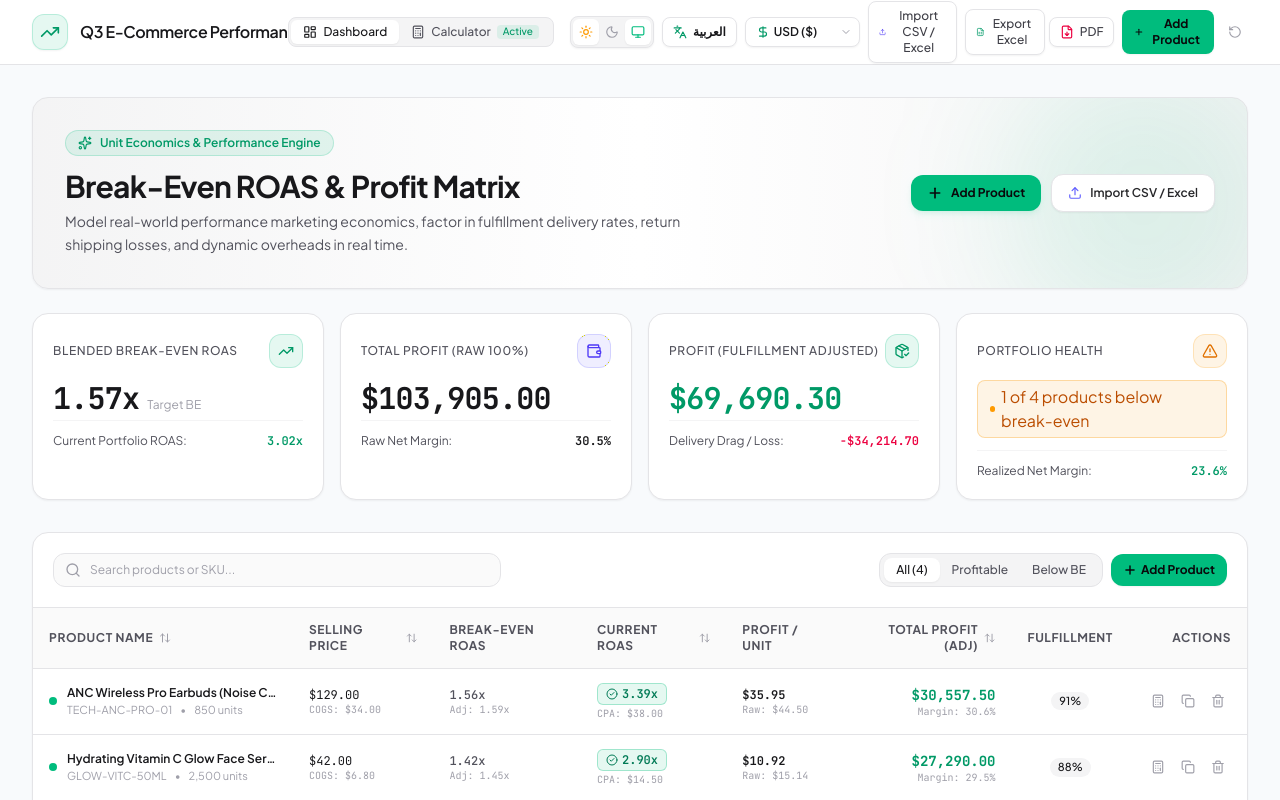
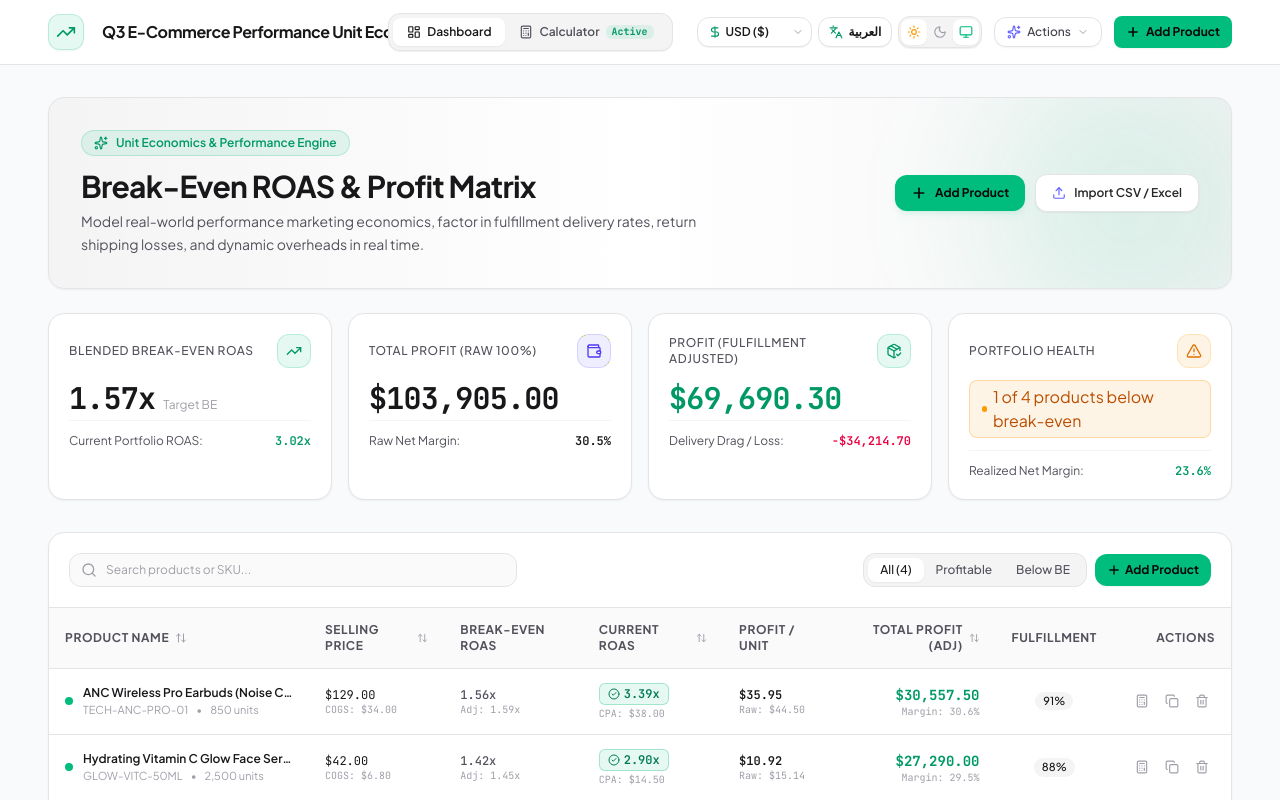
Before and after one commit to Mostafa-Elmoalem/roas-unit-economics-calculator, a React (Vite) app: page / in a window 1280 px wide. Shown: the top 800 px of the page. Built offline with nearby package versions, Linux system fonts and the light colour scheme.

Commit message:
feat(ui): redesign header with fluid layout, unified action menu, and expansive spacing

```diff
--- a/src/App.tsx
+++ b/src/App.tsx
@@ -18,14 +18,14 @@ const AppContent: React.FC = () => {
 
   return (
     <div className={`min-h-screen ${tokens.bg.app} ${tokens.text.primary} flex flex-col selection:bg-emerald-500/25 selection:text-emerald-600 dark:selection:text-emerald-300 transition-colors duration-200`}>
-      {/* Top Fixed Header */}
+      {/* Fluid Header */}
       <Header
         onOpenImportModal={() => setIsImportModalOpen(true)}
         onOpenAddModal={() => setIsAddModalOpen(true)}
       />
 
-      {/* Main Content Area */}
-      <main className="flex-1 max-w-7xl w-full mx-auto px-4 sm:px-6 lg:px-8 py-6 sm:py-8">
+      {/* Fluid Main Content Area */}
+      <main className="flex-1 w-full max-w-[1600px] mx-auto px-4 sm:px-6 lg:px-8 xl:px-12 py-6 sm:py-8 transition-all">
         {view === 'dashboard' ? (
           <MainDashboard
             onOpenAddModal={() => setIsAddModalOpen(true)}
@@ -36,9 +36,9 @@ const AppContent: React.FC = () => {
         )}
       </main>
 
-      {/* Footer */}
+      {/* Fluid Footer */}
       <footer className={`border-t ${tokens.border.default} ${tokens.bg.footer} py-6 text-xs ${tokens.text.muted} transition-colors duration-200`}>
-        <div className="max-w-7xl mx-auto px-4 sm:px-6 lg:px-8 flex flex-col sm:flex-row items-center justify-between gap-4">
+        <div className="w-full max-w-[1600px] mx-auto px-4 sm:px-6 lg:px-8 xl:px-12 flex flex-col sm:flex-row items-center justify-between gap-4">
           <div className="flex items-center gap-2">
             <span className="w-2 h-2 rounded-full bg-emerald-500 dark:bg-emerald-400" />
             <span className={`${tokens.text.secondary} font-medium`}>
--- a/src/components/common/CurrencySelector.tsx
+++ b/src/components/common/CurrencySelector.tsx
@@ -1,5 +1,6 @@
 import React from 'react';
 import { useApp } from '../../context/AppContext';
+import { tokens } from '../../theme/tokens';
 import type { Currency } from '../../types';
 import { DollarSign, ChevronDown } from 'lucide-react';
 
@@ -19,20 +20,20 @@ export const CurrencySelector: React.FC = () => {
 
   return (
     <div className="relative inline-block">
-      <div className="flex items-center gap-1 bg-white dark:bg-[#18181b] border border-zinc-200 dark:border-[#27272a] hover:border-zinc-300 dark:hover:border-[#3f3f46] rounded-lg px-2.5 py-1.5 transition-colors shadow-xs">
-        <DollarSign className="w-3.5 h-3.5 text-emerald-600 dark:text-emerald-400 shrink-0" />
+      <div className={`flex items-center gap-1 ${tokens.bg.surface} border ${tokens.border.default} ${tokens.border.hover} rounded-xl px-2.5 py-1.5 transition-colors shadow-2xs`}>
+        <DollarSign className={`w-3.5 h-3.5 ${tokens.status.profit.text} shrink-0`} />
         <select
           value={currency}
           onChange={(e) => setCurrency(e.target.value as Currency)}
-          className="bg-transparent text-xs font-semibold text-zinc-900 dark:text-[#f4f4f5] outline-none cursor-pointer appearance-none pr-4 rtl:pl-4 rtl:pr-0"
+          className={`bg-transparent text-xs font-semibold ${tokens.text.primary} outline-none cursor-pointer appearance-none pr-4 rtl:pl-4 rtl:pr-0`}
         >
           {CURRENCIES.map((c) => (
-            <option key={c.code} value={c.code} className="bg-white dark:bg-[#18181b] text-zinc-900 dark:text-[#f4f4f5]">
+            <option key={c.code} value={c.code} className={`${tokens.bg.surface} ${tokens.text.primary}`}>
               {c.label}
             </option>
           ))}
         </select>
-        <ChevronDown className="w-3 h-3 text-zinc-400 dark:text-[#71717a] absolute right-2 rtl:left-2 rtl:right-auto pointer-events-none" />
+        <ChevronDown className={`w-3 h-3 ${tokens.text.muted} absolute right-2 rtl:left-2 rtl:right-auto pointer-events-none`} />
       </div>
     </div>
   );
--- /dev/null
+++ b/src/components/common/DataActionsMenu.tsx
@@ -0,0 +1,149 @@
+import React, { useState, useRef, useEffect } from 'react';
+import { useTranslation } from 'react-i18next';
+import { useApp } from '../../context/AppContext';
+import { exportPortfolioToExcel } from '../../lib/excelExport';
+import { exportElementToPDF } from '../../lib/pdfExport';
+import { tokens } from '../../theme/tokens';
+import {
+  Upload,
+  FileSpreadsheet,
+  FileDown,
+  RotateCcw,
+  ChevronDown,
+  Sparkles,
+} from 'lucide-react';
+
+interface DataActionsMenuProps {
+  onOpenImportModal: () => void;
+}
+
+export const DataActionsMenu: React.FC<DataActionsMenuProps> = ({
+  onOpenImportModal,
+}) => {
+  const { t } = useTranslation();
+  const { projectName, products, currency, resetToDemoData, view, activeProduct } =
+    useApp();
+
+  const [isOpen, setIsOpen] = useState(false);
+  const [isExportingPDF, setIsExportingPDF] = useState(false);
+  const menuRef = useRef<HTMLDivElement>(null);
+
+  // Close on outside click
+  useEffect(() => {
+    const handleClickOutside = (e: MouseEvent) => {
+      if (menuRef.current && !menuRef.current.contains(e.target as Node)) {
+        setIsOpen(false);
+      }
+    };
+    const handleKeyDown = (e: KeyboardEvent) => {
+      if (e.key === 'Escape') setIsOpen(false);
+    };
+
+    if (isOpen) {
+      document.addEventListener('mousedown', handleClickOutside);
+      document.addEventListener('keydown', handleKeyDown);
+    }
+    return () => {
+      document.removeEventListener('mousedown', handleClickOutside);
+      document.removeEventListener('keydown', handleKeyDown);
+    };
+  }, [isOpen]);
+
+  const handleExportExcel = () => {
+    exportPortfolioToExcel(projectName, products, currency);
+    setIsOpen(false);
+  };
+
+  const handleExportPDF = async () => {
+    setIsExportingPDF(true);
+    await exportElementToPDF(
+      'main-content-view',
+      view === 'dashboard'
+        ? `${projectName}_Dashboard_Report`
+        : `${activeProduct?.name || 'Product'}_Unit_Economics`
+    );
+    setIsExportingPDF(false);
+    setIsOpen(false);
+  };
+
+  const handleResetDemo = () => {
+    if (confirm(t('common.resetConfirm'))) {
+      resetToDemoData();
+    }
+    setIsOpen(false);
+  };
+
+  return (
+    <div className="relative" ref={menuRef}>
+      <button
+        onClick={() => setIsOpen(!isOpen)}
+        className={`flex items-center gap-1.5 ${tokens.buttons.secondary} px-3 py-1.5 rounded-xl text-xs font-medium cursor-pointer transition`}
+        title={t('common.actions')}
+      >
+        <Sparkles className="w-3.5 h-3.5 text-indigo-500 dark:text-indigo-400" />
+        <span className="hidden sm:inline">{t('common.actions')}</span>
+        <ChevronDown
+          className={`w-3 h-3 ${tokens.text.muted} transition-transform duration-200 ${
+            isOpen ? 'rotate-180' : ''
+          }`}
+        />
+      </button>
+
+      {isOpen && (
+        <div className={`absolute right-0 rtl:left-0 rtl:right-auto mt-2 w-56 rounded-2xl ${tokens.bg.surface} border ${tokens.border.default} p-1.5 shadow-2xl z-50 animate-in fade-in zoom-in-95 duration-150`}>
+          {/* Import option */}
+          <button
+            onClick={() => {
+              onOpenImportModal();
+              setIsOpen(false);
+            }}
+            className={`w-full flex items-center gap-2.5 px-3 py-2 text-xs font-medium rounded-xl text-zinc-700 dark:text-zinc-300 hover:${tokens.bg.hover} hover:${tokens.text.primary} transition text-left rtl:text-right cursor-pointer`}
+          >
+            <Upload className="w-4 h-4 text-indigo-500 dark:text-indigo-400" />
+            <div className="flex-1">
+              <p className="font-semibold">{t('common.importCSV')}</p>
+            </div>
+          </button>
+
+          {/* Export Excel option */}
+          <button
+            onClick={handleExportExcel}
+            className={`w-full flex items-center gap-2.5 px-3 py-2 text-xs font-medium rounded-xl text-zinc-700 dark:text-zinc-300 hover:${tokens.bg.hover} hover:${tokens.text.primary} transition text-left rtl:text-right cursor-pointer`}
+          >
+            <FileSpreadsheet className="w-4 h-4 text-emerald-600 dark:text-emerald-400" />
+            <div className="flex-1">
+              <p className="font-semibold">{t('common.exportExcel')}</p>
+            </div>
+          </button>
+
+          {/* Export PDF option */}
+          <button
+            onClick={handleExportPDF}
+            disabled={isExportingPDF}
+            className={`w-full flex items-center gap-2.5 px-3 py-2 text-xs font-medium rounded-xl text-zinc-700 dark:text-zinc-300 hover:${tokens.bg.hover} hover:${tokens.text.primary} transition text-left rtl:text-right cursor-pointer disabled:opacity-50`}
+          >
+            <FileDown className="w-4 h-4 text-rose-500 dark:text-rose-400" />
+            <div className="flex-1">
+              <p className="font-semibold">
+                {isExportingPDF ? t('common.exporting') : t('common.exportPDF')}
+              </p>
+            </div>
+          </button>
+
+          <div className={`my-1 border-t ${tokens.border.subtle}`} />
+
+          {/* Reset Demo Data */}
+          <button
+            onClick={handleResetDemo}
+            className={`w-full flex items-center gap-2.5 px-3 py-2 text-xs font-medium rounded-xl text-rose-600 dark:text-rose-400 hover:bg-rose-50 dark:hover:bg-rose-500/10 transition text-left rtl:text-right cursor-pointer`}
+          >
+            <RotateCcw className="w-4 h-4" />
+            <div className="flex-1">
+              <p className="font-semibold">{t('common.resetDemo')}</p>
+            </div>
+          </button>
+        </div>
+      )}
+    </div>
+  );
+};
--- a/src/components/common/Header.tsx
+++ b/src/components/common/Header.tsx
@@ -4,17 +4,13 @@ import { useApp } from '../../context/AppContext';
 import { CurrencySelector } from './CurrencySelector';
 import { LanguageSelector } from './LanguageSelector';
 import { ThemeToggle } from './ThemeToggle';
-import { exportPortfolioToExcel } from '../../lib/excelExport';
-import { exportElementToPDF } from '../../lib/pdfExport';
+import { DataActionsMenu } from './DataActionsMenu';
+import { Button } from '../ui/button';
 import { tokens } from '../../theme/tokens';
 import {
   Calculator,
   LayoutDashboard,
   Plus,
-  Upload,
-  FileSpreadsheet,
-  FileDown,
-  RotateCcw,
   Check,
   Edit2,
   TrendingUp,
@@ -36,15 +32,11 @@ export const Header: React.FC<HeaderProps> = ({
     setProjectName,
     view,
     setView,
-    products,
-    currency,
-    resetToDemoData,
     activeProduct,
   } = useApp();
 
   const [isEditingTitle, setIsEditingTitle] = useState(false);
   const [tempTitle, setTempTitle] = useState(projectName);
-  const [isExportingPDF, setIsExportingPDF] = useState(false);
 
   const handleSaveTitle = () => {
     if (tempTitle.trim()) {
@@ -53,27 +45,12 @@ export const Header: React.FC<HeaderProps> = ({
     setIsEditingTitle(false);
   };
 
-  const handleExportExcel = () => {
-    exportPortfolioToExcel(projectName, products, currency);
-  };
-
-  const handleExportPDF = async () => {
-    setIsExportingPDF(true);
-    await exportElementToPDF(
-      'main-content-view',
-      view === 'dashboard'
-        ? `${projectName}_Dashboard_Report`
-        : `${activeProduct?.name || 'Product'}_Unit_Economics`
-    );
-    setIsExportingPDF(false);
-  };
-
   return (
     <header className={`sticky top-0 z-30 ${tokens.bg.header} backdrop-blur-md border-b ${tokens.border.default} transition-colors duration-200`}>
-      <div className="max-w-7xl mx-auto px-4 sm:px-6 lg:px-8">
-        <div className="flex items-center justify-between h-16 gap-2 sm:gap-4">
-          {/* Left: Brand & Editable Project Name */}
-          <div className="flex items-center gap-2.5 sm:gap-3 min-w-0">
+      <div className="w-full max-w-[1600px] mx-auto px-4 sm:px-6 lg:px-8 xl:px-12">
+        <div className="flex items-center justify-between h-16 gap-3 sm:gap-6">
+          {/* Left: Brand & Workspace Title */}
+          <div className="flex items-center gap-3 min-w-0">
             <div
               onClick={() => setView('dashboard')}
               className={`flex items-center justify-center w-9 h-9 rounded-xl ${tokens.status.profit.bg} border ${tokens.status.profit.border} ${tokens.status.profit.text} cursor-pointer hover:opacity-90 transition shadow-xs shrink-0`}
@@ -90,12 +67,12 @@ export const Header: React.FC<HeaderProps> = ({
                     value={tempTitle}
                     onChange={(e) => setTempTitle(e.target.value)}
                     onKeyDown={(e) => e.key === 'Enter' && handleSaveTitle()}
-                    className={`${tokens.bg.input} border border-emerald-500/50 rounded-md px-2.5 py-1 text-sm font-semibold ${tokens.text.primary} focus:outline-none focus:ring-1 focus:ring-emerald-500 min-w-[180px] sm:min-w-[220px]`}
+                    className={`${tokens.bg.input} border border-emerald-500/50 rounded-xl px-2.5 py-1 text-xs font-semibold ${tokens.text.primary} focus:outline-none focus:ring-1 focus:ring-emerald-500 min-w-[160px] sm:min-w-[220px]`}
                     autoFocus
                   />
                   <button
                     onClick={handleSaveTitle}
-                    className="p-1 rounded-md bg-emerald-500 text-black hover:bg-emerald-400 transition"
+                    className="p-1.5 rounded-lg bg-emerald-500 text-black hover:bg-emerald-400 transition cursor-pointer"
                   >
                     <Check className="w-3.5 h-3.5" />
                   </button>
@@ -106,22 +83,23 @@ export const Header: React.FC<HeaderProps> = ({
                     setTempTitle(projectName);
                     setIsEditingTitle(true);
                   }}
-                  className="flex items-center gap-1.5 group cursor-pointer"
+                  className="flex items-center gap-1.5 group cursor-pointer py-1 px-1.5 rounded-lg hover:bg-zinc-100 dark:hover:bg-[#18181b] transition"
                   title={t('common.edit')}
                 >
-                  <h1 className={`text-sm sm:text-base font-semibold ${tokens.text.primary} tracking-tight truncate max-w-[130px] sm:max-w-[260px]`}>
+                  <h1 className={`text-sm sm:text-base font-bold ${tokens.text.primary} tracking-tight truncate max-w-[140px] sm:max-w-[240px] xl:max-w-[340px]`}>
                     {projectName}
                   </h1>
                   <Edit2 className={`w-3.5 h-3.5 ${tokens.text.muted} group-hover:text-emerald-500 dark:group-hover:text-emerald-400 transition-colors shrink-0`} />
                 </div>
               )}
             </div>
+          </div>
 
-            {/* View switcher buttons */}
-            <div className={`hidden md:flex items-center ${tokens.bg.toggleTrack} border ${tokens.border.default} rounded-lg p-0.5 ml-2 rtl:mr-2 rtl:ml-0`}>
+          {/* Center: Segmented Navigation Switcher */}
+          <div className={`flex items-center ${tokens.bg.toggleTrack} border ${tokens.border.default} rounded-xl p-1 shadow-2xs`}>
             <button
               onClick={() => setView('dashboard')}
-                className={`flex items-center gap-1.5 px-3 py-1 text-xs font-medium rounded-md transition-all ${
+              className={`flex items-center gap-1.5 px-3.5 py-1.5 text-xs font-semibold rounded-lg transition-all cursor-pointer ${
                 view === 'dashboard'
                   ? 'bg-white dark:bg-[#27272a] text-zinc-900 dark:text-[#f4f4f5] shadow-xs'
                   : `${tokens.text.secondary} hover:${tokens.text.primary}`
@@ -132,7 +110,7 @@ export const Header: React.FC<HeaderProps> = ({
             </button>
             <button
               onClick={() => setView('calculator')}
-                className={`flex items-center gap-1.5 px-3 py-1 text-xs font-medium rounded-md transition-all ${
+              className={`flex items-center gap-1.5 px-3.5 py-1.5 text-xs font-semibold rounded-lg transition-all cursor-pointer ${
                 view === 'calculator'
                   ? 'bg-white dark:bg-[#27272a] text-zinc-900 dark:text-[#f4f4f5] shadow-xs'
                   : `${tokens.text.secondary} hover:${tokens.text.primary}`
@@ -141,73 +119,35 @@ export const Header: React.FC<HeaderProps> = ({
               <Calculator className="w-3.5 h-3.5" />
               <span>{t('common.calculator')}</span>
               {activeProduct && (
-                  <span className={`text-[10px] ${tokens.status.profit.text} ${tokens.status.profit.bg} px-1.5 py-0.2 rounded`}>
+                <span className={`text-[10px] ${tokens.status.profit.text} ${tokens.status.profit.bg} px-1.5 py-0.2 rounded-md font-mono-nums font-bold`}>
                   {t('common.active')}
                 </span>
               )}
             </button>
           </div>
+
+          {/* Right: Quick Preferences & Actions Group */}
+          <div className="flex items-center gap-2 sm:gap-3">
+            {/* Unified Preferences Hub */}
+            <div className="flex items-center gap-1.5">
+              <CurrencySelector />
+              <LanguageSelector />
+              <ThemeToggle />
             </div>
 
-          {/* Right: Actions, Theme, Language, Currency & Tools */}
-          <div className="flex items-center gap-1.5 sm:gap-2">
-            <ThemeToggle />
-            <LanguageSelector />
-            <CurrencySelector />
+            {/* Consolidated Data / Export Actions Menu */}
+            <DataActionsMenu onOpenImportModal={onOpenImportModal} />
 
-            {/* Import Button */}
-            <button
-              onClick={onOpenImportModal}
-              className={`flex items-center gap-1.5 ${tokens.buttons.secondary} px-2.5 py-1.5 rounded-lg text-xs font-medium`}
-              title={t('common.importCSV')}
+            {/* Primary Action Button */}
+            <Button
+              onClick={onOpenAddModal}
+              variant="default"
+              size="sm"
+              className="gap-1.5 font-bold shadow-xs hover:shadow-emerald-500/20"
             >
-              <Upload className={`w-3.5 h-3.5 ${tokens.status.accent.text}`} />
-              <span className="hidden lg:inline">{t('common.importCSV')}</span>
-            </button>
-
-            {/* Export buttons */}
-            <div className="flex items-center gap-1">
-              <button
-                onClick={handleExportExcel}
-                className={`flex items-center gap-1.5 ${tokens.buttons.secondary} px-2.5 py-1.5 rounded-lg text-xs font-medium`}
-                title={t('common.exportExcel')}
-              >
-                <FileSpreadsheet className={`w-3.5 h-3.5 ${tokens.status.profit.text}`} />
-                <span className="hidden xl:inline">{t('common.exportExcel')}</span>
-              </button>
-
-              <button
-                onClick={handleExportPDF}
-                disabled={isExportingPDF}
-                className={`flex items-center gap-1.5 ${tokens.buttons.secondary} px-2.5 py-1.5 rounded-lg text-xs font-medium disabled:opacity-50`}
-                title={t('common.exportPDF')}
-              >
-                <FileDown className={`w-3.5 h-3.5 ${tokens.status.loss.text}`} />
-                <span className="hidden xl:inline">{isExportingPDF ? t('common.exporting') : t('common.exportPDF')}</span>
-              </button>
-            </div>
-
-            {/* Add Product Button */}
-            <button
-              onClick={onOpenAddModal}
-              className={`flex items-center gap-1.5 ${tokens.buttons.primary} px-3 py-1.5 rounded-lg text-xs`}
-            >
-              <Plus className="w-3.5 h-3.5 stroke-[2.5]" />
-              <span>{t('common.addProduct')}</span>
-            </button>
-
-            {/* Reset to Demo */}
-            <button
-              onClick={() => {
-                if (confirm(t('common.resetConfirm'))) {
-                  resetToDemoData();
-                }
-              }}
-              className={`p-1.5 rounded-lg ${tokens.buttons.ghost}`}
-              title={t('common.resetDemo')}
-            >
-              <RotateCcw className="w-3.5 h-3.5" />
-            </button>
+              <Plus className="w-3.5 h-3.5 stroke-[2.8]" />
+              <span className="hidden sm:inline">{t('common.addProduct')}</span>
+            </Button>
           </div>
         </div>
       </div>
--- a/src/components/common/LanguageSelector.tsx
+++ b/src/components/common/LanguageSelector.tsx
@@ -1,6 +1,7 @@
 import React from 'react';
 import { useTranslation } from 'react-i18next';
 import { setAppLanguage } from '../../i18n/config';
+import { tokens } from '../../theme/tokens';
 import { Languages } from 'lucide-react';
 
 export const LanguageSelector: React.FC = () => {
@@ -15,11 +16,11 @@ export const LanguageSelector: React.FC = () => {
   return (
     <button
       onClick={toggleLanguage}
-      className="flex items-center gap-1.5 bg-white dark:bg-[#18181b] hover:bg-zinc-100 dark:hover:bg-[#27272a] border border-zinc-200 dark:border-[#27272a] hover:border-zinc-300 dark:hover:border-[#3f3f46] text-zinc-900 dark:text-[#f4f4f5] px-2.5 py-1.5 rounded-lg text-xs font-semibold transition-all shadow-xs"
+      className={`flex items-center gap-1.5 ${tokens.bg.surface} hover:${tokens.bg.hover} border ${tokens.border.default} ${tokens.border.hover} ${tokens.text.primary} px-2.5 py-1.5 rounded-xl text-xs font-semibold transition-all shadow-2xs cursor-pointer`}
       title={currentLang === 'en' ? 'التحويل إلى اللغة العربية' : 'Switch to English'}
     >
-      <Languages className="w-3.5 h-3.5 text-emerald-600 dark:text-emerald-400" />
-      <span className="font-mono-nums">{currentLang === 'en' ? 'العربية' : 'English'}</span>
+      <Languages className={`w-3.5 h-3.5 ${tokens.status.profit.text}`} />
+      <span className="font-mono-nums">{currentLang === 'en' ? 'العربية' : 'EN'}</span>
     </button>
   );
 };
--- a/src/components/common/ThemeToggle.tsx
+++ b/src/components/common/ThemeToggle.tsx
@@ -9,10 +9,10 @@ export const ThemeToggle: React.FC = () => {
   const { theme, effectiveTheme, setTheme } = useApp();
 
   return (
-    <div className={`relative flex items-center ${tokens.bg.toggleTrack} border ${tokens.border.default} rounded-lg p-0.5 shadow-xs`}>
+    <div className={`relative flex items-center ${tokens.bg.toggleTrack} border ${tokens.border.default} rounded-xl p-0.5 shadow-2xs`}>
       <button
         onClick={() => setTheme('light')}
-        className={`p-1.5 rounded-md transition-all ${
+        className={`p-1.5 rounded-lg transition-all cursor-pointer ${
           theme === 'light' || (theme === 'system' && effectiveTheme === 'light')
             ? 'bg-white text-amber-500 shadow-xs'
             : `${tokens.text.muted} hover:${tokens.text.primary}`
@@ -24,7 +24,7 @@ export const ThemeToggle: React.FC = () => {
 
       <button
         onClick={() => setTheme('dark')}
-        className={`p-1.5 rounded-md transition-all ${
+        className={`p-1.5 rounded-lg transition-all cursor-pointer ${
           theme === 'dark' || (theme === 'system' && effectiveTheme === 'dark')
             ? 'bg-[#27272a] text-indigo-400 shadow-xs'
             : `${tokens.text.muted} hover:${tokens.text.primary}`
@@ -36,7 +36,7 @@ export const ThemeToggle: React.FC = () => {
 
       <button
         onClick={() => setTheme('system')}
-        className={`p-1.5 rounded-md transition-all ${
+        className={`p-1.5 rounded-lg transition-all cursor-pointer ${
           theme === 'system'
             ? 'bg-white dark:bg-[#27272a] text-emerald-500 shadow-xs'
             : `${tokens.text.muted} hover:${tokens.text.primary}`
```
Lines whose indentation alone changed are shown as unchanged.
